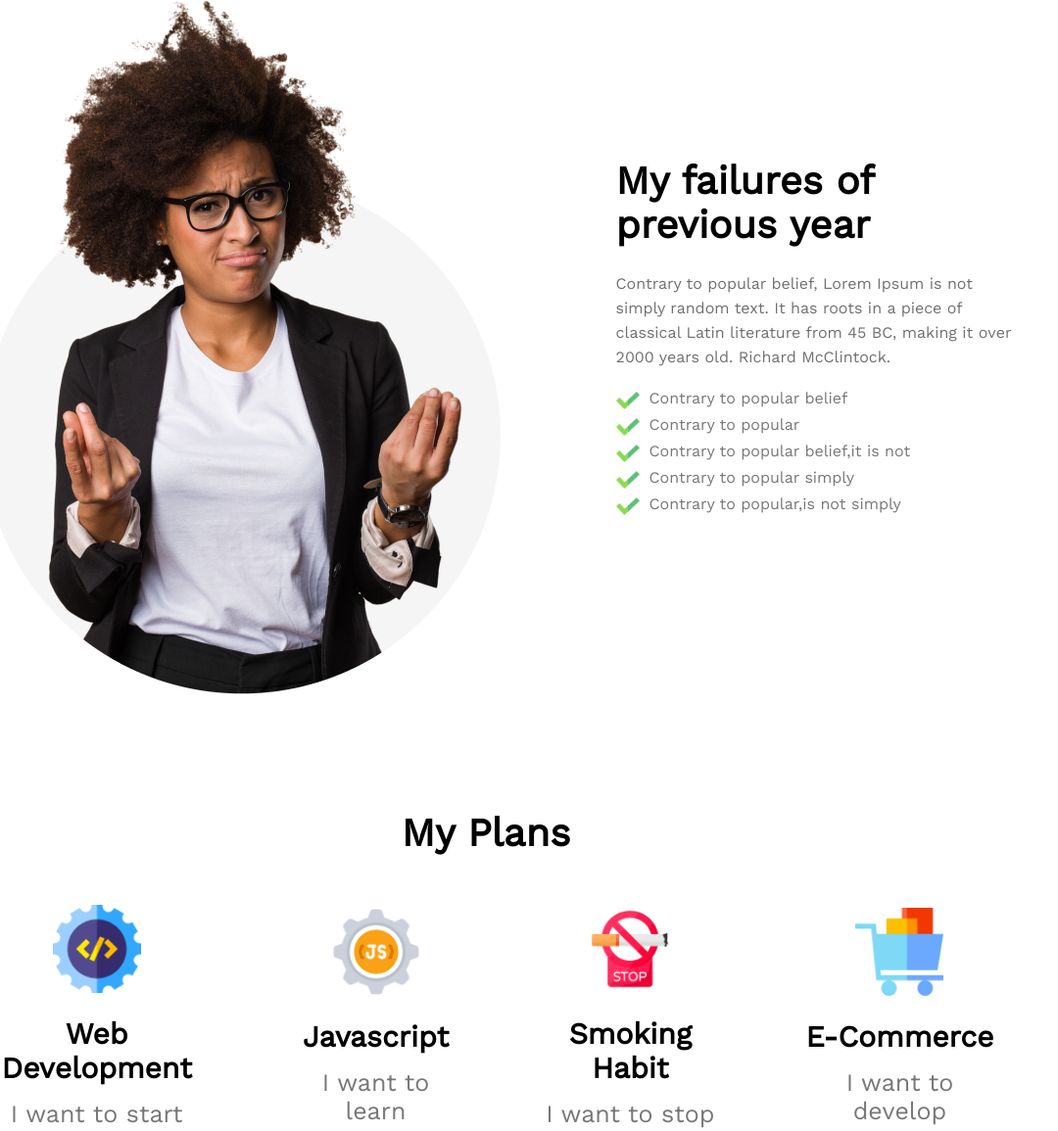
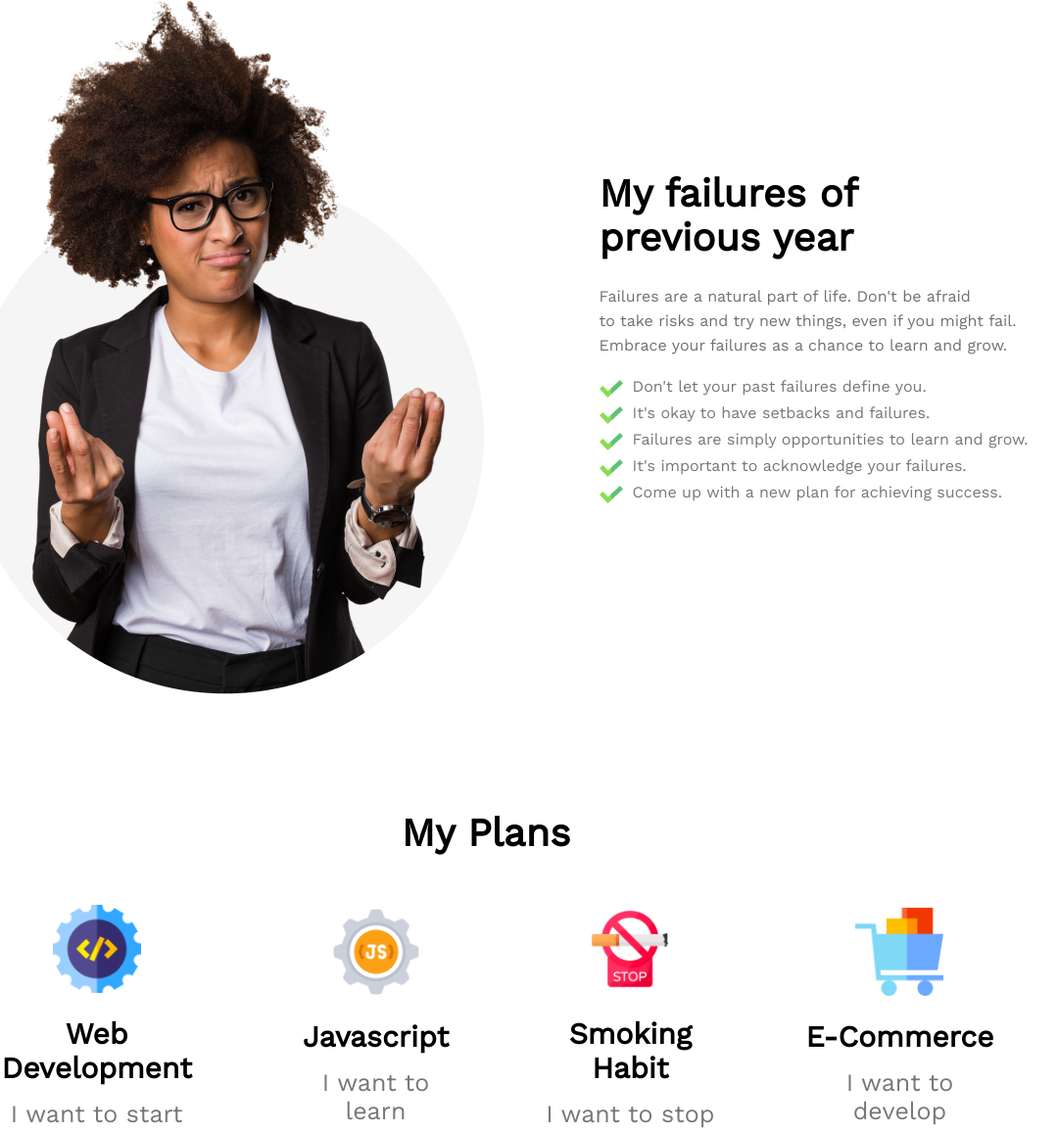
Before and after one commit to aaachris1820/assignment_1, a plain HTML site: page index.html in a window 1280 px wide. Shown: the part 953-2108 px from the top of the page at 98% size, without its empty margins (144-1224 px from the left). Drawn offline with nearby package versions, Linux system fonts and the light colour scheme.

Commit message:
polished

```diff
--- a/index.html
+++ b/index.html
@@ -13,7 +13,7 @@
     <header>
         <div class="header-container">
             <h1 class="header-title">All Things Are<br>Possible If You<br>believe</h1>
-            <p class="header-description">Lorem ipsum dolor sit amet consectetur, adipisicing elit. Ipsum ad, beatae,<br> laboriosam totam aliquam dolor omnis molestiae at adipisci autem enim henderit<br> illo porro accusamus dolores dolorem esse nam. Saepe eveniet!</p>
+            <p class="header-description">Believing in yourself and your abilities is the first step<br> towards achieving your goals and making your dreams a reality.<br> Remember, your beliefs have the power to shape your reality.</p>
             <button class="btn-contact">Contact Us</button>
         </div>
     </header>
@@ -23,27 +23,27 @@
             <img class="img-person" src="images/person.png" alt="Picture of a person">
             <div class="failures-text-container">
                 <h1 class="failures-header">My failures of<br>previous year</h1>
-                <p class="failures-description">Contrary to popular belief, Lorem Ipsum is not<br>simply random text. It has roots in a piece of<br>classical Latin literature from 45 BC, making it over<br>2000 years old. Richard McClintock.</p>
+                <p class="failures-description">Failures are a natural part of life. Don't be afraid<br> to take risks and try new things, even if you might fail.<br> Embrace your failures as a chance to learn and grow.</p>
                 <ul class="failures-list">
                     <div class="list-item">
                         <img class="check-img" src="images/icons/check.png" alt="check icon">
-                        <li>Contrary to popular belief</li>
+                        <li>Don't let your past failures define you.</li>
                     </div>
                     <div class="list-item">
                         <img class="check-img" src="images/icons/check.png" alt="check icon">
-                        <li>Contrary to popular </li>
+                        <li>It's okay to have setbacks and failures.</li>
                     </div>
                     <div class="list-item">
                         <img class="check-img" src="images/icons/check.png" alt="check icon">
-                        <li>Contrary to popular belief,it is not</li>
+                        <li> Failures are simply opportunities to learn and grow. </li>
                     </div>
                     <div class="list-item">
                         <img class="check-img" src="images/icons/check.png" alt="check icon">
-                        <li>Contrary to popular simply</li>
+                        <li>It's important to acknowledge your failures.</li>
                     </div>
                     <div class="list-item">
                         <img class="check-img" src="images/icons/check.png" alt="check icon">
-                        <li>Contrary to popular,is not simply</li>
+                        <li>Come up with a new plan for achieving success.</li>
                     </div>
                 </ul>
 
@@ -86,7 +86,7 @@
         <div class="footer-container">
             <div class="footer-left">
                 <h1 class="footer-left-header">Future</h1>
-                <p class="footer-left-description">Lorem ipsum dolor sit amet consectetur adipisicing.<br> id incidunt rerum eaque amet qui recusandae quo voluptas a<br>Unde, explicabo aliquam. Molestiae similique ab</p>
+                <p class="footer-left-description">We're constantly looking to the future, striving to innovate and improve our products and services. Stay tuned for what's to come! See you in the future.</p>
                 <p class="email">Email : info@mail.com</p>
                 <p class="phone">Phone : 800090 80 00 89</p>
                 <img class="footer-social-img" src="images/icons/fb.png" alt="facebook icon">
```
